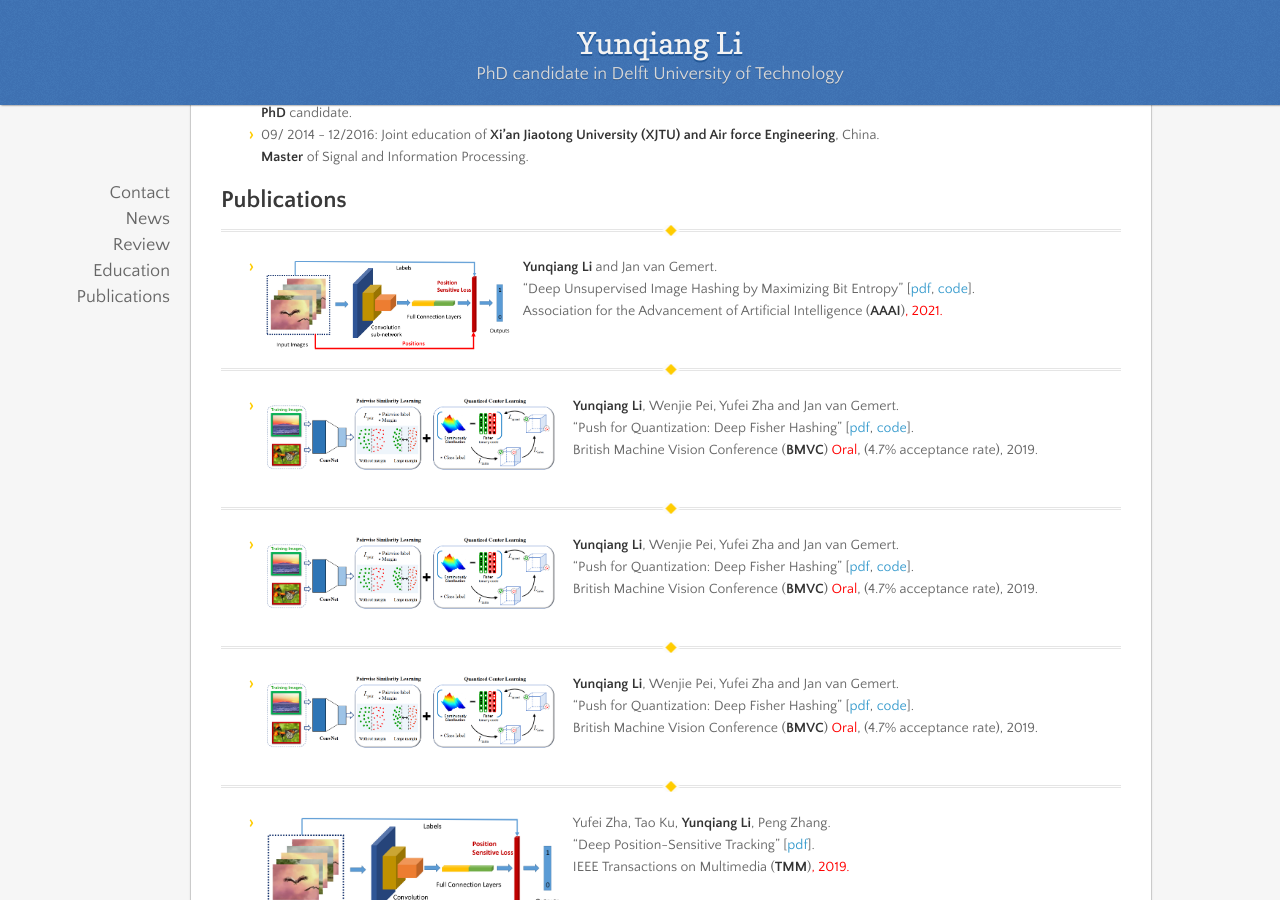
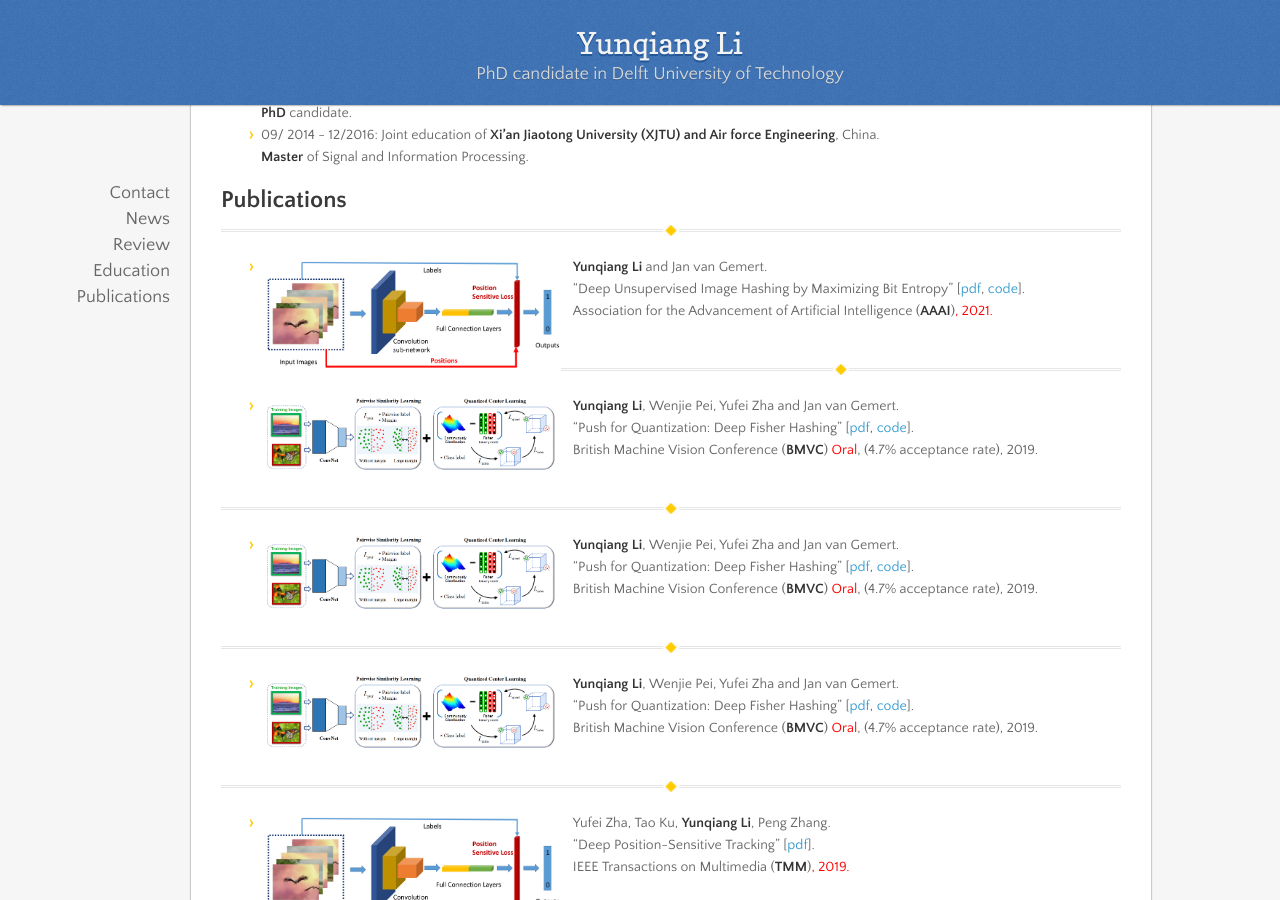
Before and after one commit to liyunqianggyn/liyunqianggyn.github.io, a Jekyll site: the page built from index.md, in a window 1280 px wide and 900 px high, scrolled down 1012 px. Built offline with Jekyll 4.4.1, drawn with Linux system fonts in a browser that asks for light colours; nearby versions of some CDN libraries; our own code applies the rules of GitHub Pages for plain Markdown files.

Commit message:
Update index.md

```diff
--- a/index.md
+++ b/index.md
@@ -58,7 +58,7 @@ Delft University of Technology
 ## Publications
 
 ----------------------------------------------------------------------------------------------------------------------------
-- <img align="left" width="250" src="publication/TMM_zha.png">&emsp;__Yunqiang Li__ and Jan van Gemert.
+- <img align="left" width="300" src="publication/TMM_zha.png">&emsp;__Yunqiang Li__ and Jan van Gemert.
 &emsp;"Deep Unsupervised Image Hashing by Maximizing Bit Entropy" [<a href="https://arxiv.org/pdf/2012.12334.pdf">pdf</a>, <a href="https://github.com/liyunqianggyn/Deep-Unsupervised-Image-Hashing">code</a>].<br/>
 &emsp;Association for the Advancement of Artificial Intelligence (__AAAI__)<span style="color:red">, 2021.
 &nbsp;
```
